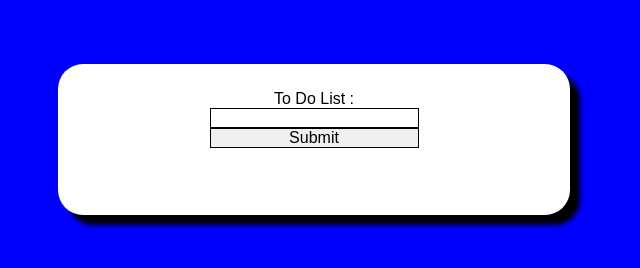
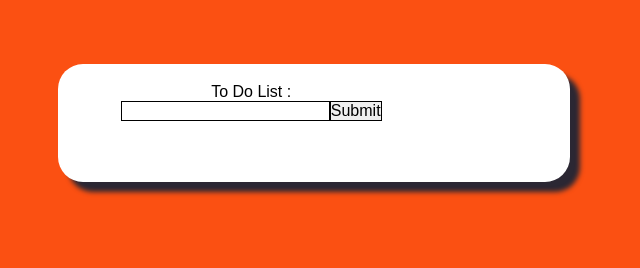
Before and after one commit to Lhourquin/To-Do-List, a plain HTML site: page index.html in a window 1280 px wide. Shown: the whole page, without its empty margins (326-966 px from the left). Drawn offline with Linux system fonts and the light colour scheme.

Commit message:
resolve problem css grid ok now, add new background color

```diff
--- a/css/style.css
+++ b/css/style.css
@@ -9,19 +9,19 @@
     text-decoration: none;
 }
 body{
-background-color:blue;
+background-color:#fb5012;
 }
 div.container{
 width:40%;
 border-radius: 25px;
-box-shadow: 10px 10px 5px black;
+box-shadow: 10px 10px 5px #2b2733;
 }
 div{
 background-color:white;
 margin:5% auto;
 display:grid;
-grid-template-areas:"h1" "h1" "h1"
-                    "input" "submit";
+grid-template-areas:"h1 h1"
+                    "input submit";
 }
 div > h1{
 grid-area: h1;
```
